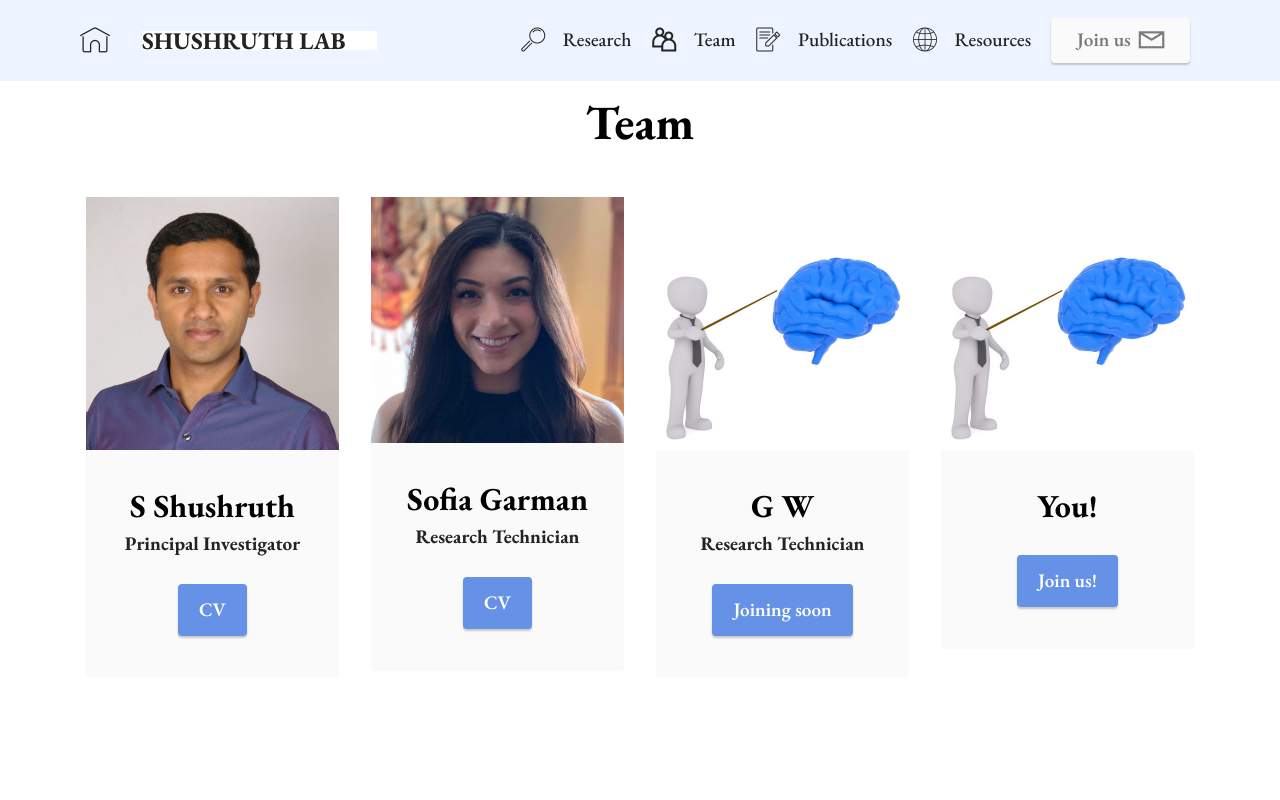
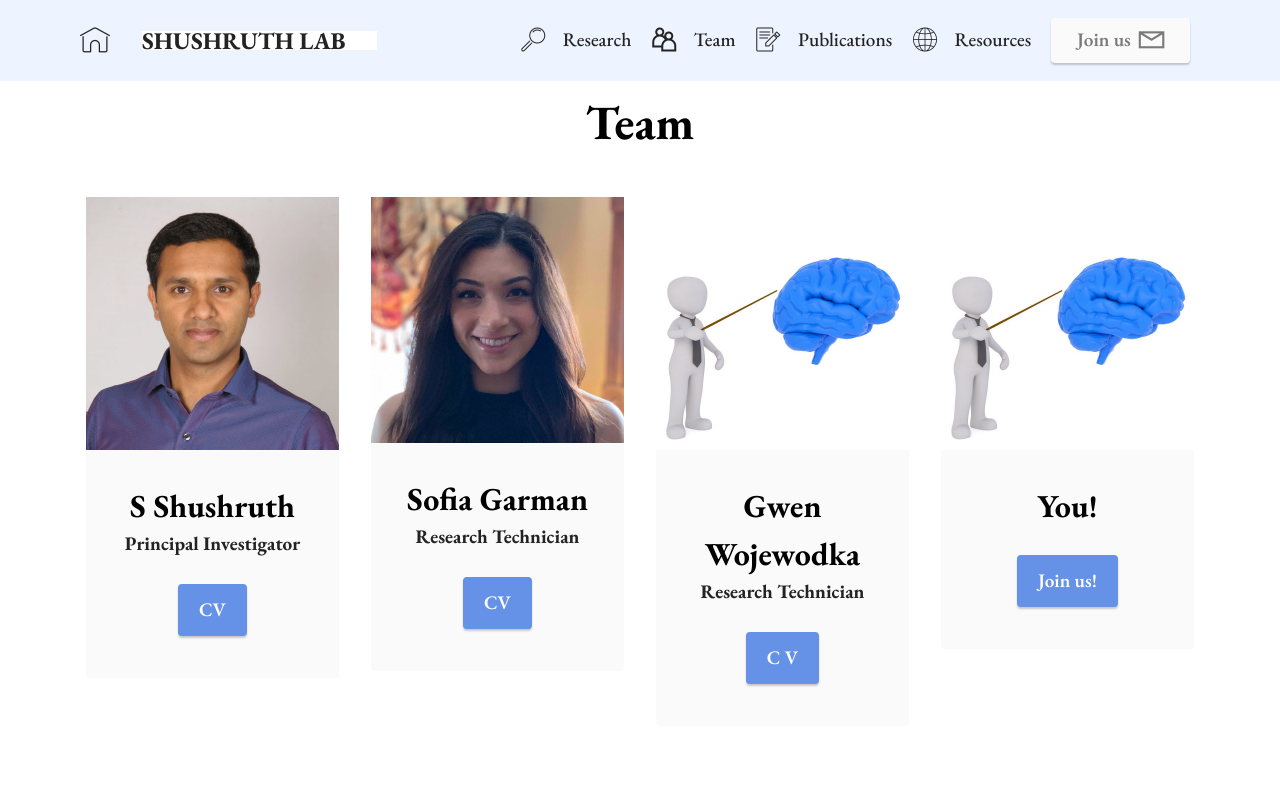
Before and after one commit to shushruthlab/shushruthlab.github.io, a plain HTML site: page team.html in a window 1280 px wide. Shown: the top 800 px of the page. Drawn offline with nearby package versions, Linux system fonts and the light colour scheme; files whose address does not match are found by name.

Commit message:
Added Gwen Wojewodka

```diff
--- a/team.html
+++ b/team.html
@@ -127,12 +127,12 @@
                     </div>
                     <div class="content-wrap">
                         <h5 class="mbr-section-title card-title mbr-fonts-style align-center m-0 display-5">
-                            <strong>G W</strong></h5>
+                            <strong>Gwen Wojewodka</strong></h5>
                         <h6 class="mbr-role mbr-fonts-style align-center mb-3 display-4">
                             <strong>Research Technician</strong></h6>
                         <p class="card-text mbr-fonts-style align-center display-7"></p>
 
-                        <div class="mbr-section-btn card-btn align-center"><a class="btn btn-primary display-4" href="team.html">Joining soon</a></div>
+                        <div class="mbr-section-btn card-btn align-center"><a class="btn btn-primary display-4" href="team.html">C V</a></div>
                     </div>
                 </div>
             </div>
```
